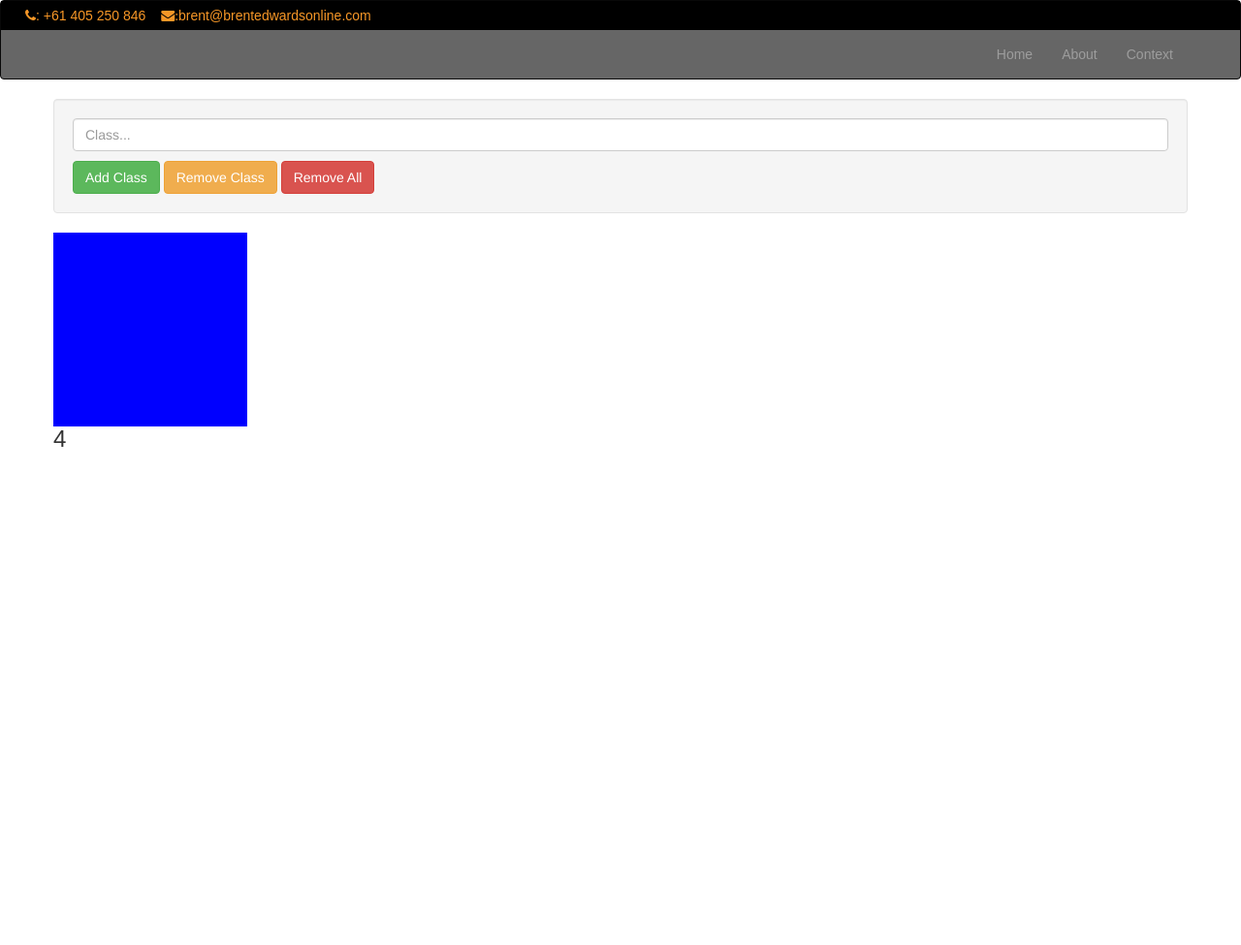
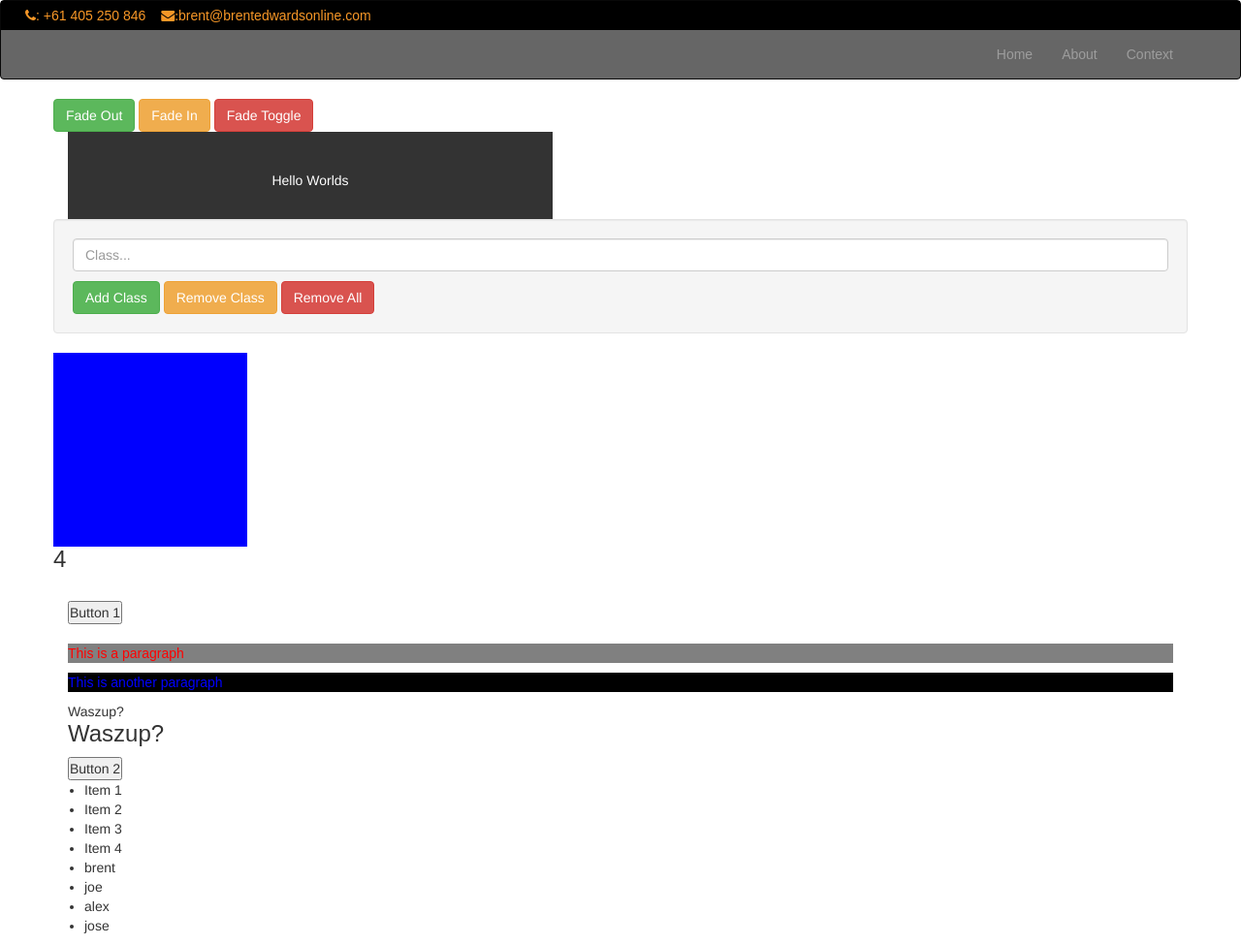
Before and after one commit to brent-edwards-online/jquery-tutorial, a plain HTML site: page index.html in a window 1280 px wide. Shown: the whole page at 97% size. Before the commit the page ends 800 px from the top, so only its background shows below. Drawn offline with Linux system fonts and the light colour scheme.

Commit message:
no message

```diff
--- a/css/styles.css
+++ b/css/styles.css
@@ -12,3 +12,17 @@
 	height: 200px;
 	background-color: blue;
 }
+
+.myclass {
+	color: blue;
+	background-color: black;
+}
+
+#box {
+	background-color: #333;
+	color: white;
+	width:500px;
+	height: 90px;
+	padding: 40px;
+	text-align: center;
+}
--- a/index.html
+++ b/index.html
@@ -1,5 +1,6 @@
 <!doctype html>
 <html lang="en">
+
 <head>
   <meta charset="utf-8">
   <title>Basic Website Starter</title>
@@ -10,6 +11,7 @@
   <link href="css/styles.css" type="text/css" rel="stylesheet" />
   <!--live-server-->
 </head>
+
 <body>
   <nav class="navbar navbar-inverse navbar-top" role="navigation">
     <div class="container-fluid nav-header">
@@ -18,14 +20,14 @@
     </div>
     <div class="container">
       <div class="navbar-header">
-          <button type="button" class="navbar-toggle" onClick={this.toggleCollapse.bind(this)} >
+        <button type="button" class="navbar-toggle" onClick={this.toggleCollapse.bind(this)}>
             <span class="sr-only">Toggle navigation</span>
             <span class="icon-bar"></span>
             <span class="icon-bar"></span>
             <span class="icon-bar"></span>
           </button>
       </div>
-        <div class={"navbar-collapse " + navClass} id="bs-example-navbar-collapse-1">
+      <div class={ "navbar-collapse " + navClass} id="bs-example-navbar-collapse-1">
         <ul class="nav navbar-nav navbar-right">
           <li>
             <a href="#">Home</a>
@@ -44,13 +46,23 @@
   <div class="page-content">
     <div class="container">
       <div class="row">
+        <button id="btnFadeOut" class="btn btn-success">Fade Out</button>
+        <button id="btnFadeIn" class="btn btn-warning">Fade In</button>
+        <button id="btnFadeToggle" class="btn btn-danger">Fade Toggle</button>
+      </div>
+
+      <div id="box">Hello Worlds</div>
+    </div>
+
+    <div class="container">
+      <div class="row">
         <div class="well">
           <form id="classForm">
-                <input id="textClass" class="form-control margin-bottom-10px" placeholder="Class..."/>
+            <input id="textClass" class="form-control margin-bottom-10px" placeholder="Class..." />
           </form>
-                <button id="btnAdd" class="btn btn-success" >Add Class</button>
-                <button id="btnRemove" class="btn btn-warning" >Remove Class</button>
-                <button id="btnClear" class="btn btn-danger" >Remove All</button>
+          <button id="btnAdd" class="btn btn-success">Add Class</button>
+          <button id="btnRemove" class="btn btn-warning">Remove Class</button>
+          <button id="btnClear" class="btn btn-danger">Remove All</button>
         </div>
       </div>
     </div>
@@ -68,10 +80,28 @@
         <div id="timerText"></div>
       </div>
     </div>
+
+    <div class="container">
+      <button id="btn1">Button 1</button>
+      <p class="para1">This is a paragraph</p>
+      <p class="para2">This is another paragraph</p>
+      <div id="mydiv"></div>
+      <div id="myhtmldiv"></div>
+
+      <button id="btn2">Button 2</button>
+      <ul id="unorderedList">
+        <li>Item 1</li>
+        <li>Item 2</li>
+        <li>Item 3</li>
+        <li>Item 4</li>
+      </ul>
+
+    </div>
   </div>
 
-    <script src= "js/lib/jquery-3.2.1.min.js" type="text/javascript"></script>
+  <script src="js/lib/jquery-3.2.1.min.js" type="text/javascript"></script>
   <script src="js/lib/bootstrap.min.js" type="text/javascript"></script>
   <script src="js/script.js" type="text/javascript"></script>
 </body>
+
 </html>
--- a/js/script.js
+++ b/js/script.js
@@ -39,4 +39,48 @@ $(document).ready(() => {
   $('#btnClear').on('click', () => {
 
   });
+
+  $('#btn1').css({ marginTop: '20px', marginBottom: '20px' });
+  $('p.para1').css({color:'red', backgroundColor: 'grey'});
+  $('p.para2').addClass('myclass');
+
+  $('#btn1').on('click', () => {
+    $('p.para2').toggleClass('myclass');
+  });
+
+  $('div#mydiv').text('Waszup?');
+  $('div#myhtmldiv').html('<h3>Waszup?</h3>');
+
+  $('#btn2').on('click', () => {
+    $('ul#unorderedList').append('<li>Append Item</li>');
+    $('ul#unorderedList').prepend('<li>Prepend Item</li>');
+
+    $('p.para1').appendTo('p.para2');
+
+    $('ul#unorderedList').before('<h5>Before</h5>')
+    $('ul#unorderedList').after('<h5>After</h5>')
+  });
+
+  let myArray = ['brent','joe','alex','jose']
+
+  $.each(myArray, (idx, val) => {
+      $('ul#unorderedList').append('<li>' + val + '</li>');
+  });
+
+  $('#btnFadeOut').click(() => {
+    $('#box').fadeOut(5000, () => {
+      $('#btnFadeOut').text('Its gone');
+    });
+  });
+
+  $('#btnFadeIn').click(() => {
+    $('#box').fadeIn(5000,() => {
+      $('#btnFadeOut').text('Its back...');
+    });
+  });
+
+  $('#btnFadeToggle').click(() => {
+    $('#box').fadeToggle(3000);
+  });
+
 });
```
Lines whose indentation alone changed are shown as unchanged.
